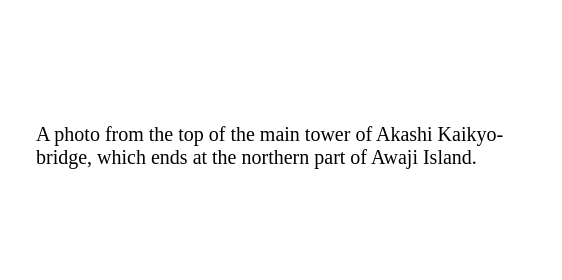
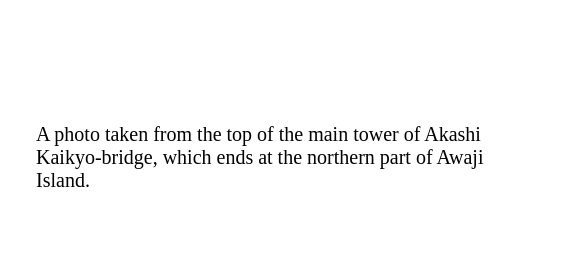
Before and after one commit to AoyamaKohbo/JizoMemory, a plain HTML site: page index.html in a window 1280 px wide. Shown: the part 2007-2287 px from the top of the page, 412-974 px from the left. Drawn offline with Linux system fonts and the light colour scheme.

Commit message:
Update index.html

```diff
--- a/index.html
+++ b/index.html
@@ -63,7 +63,7 @@
       </div>
 
       <div class="contents-item">
-        <p>A photo from the top of the main tower of Akashi Kaikyo-bridge, which ends at the northern part of Awaji Island. </p>
+        <p>A photo taken from the top of the main tower of Akashi Kaikyo-bridge, which ends at the northern part of Awaji Island. </p>
       </div>
     </div>
 
```
